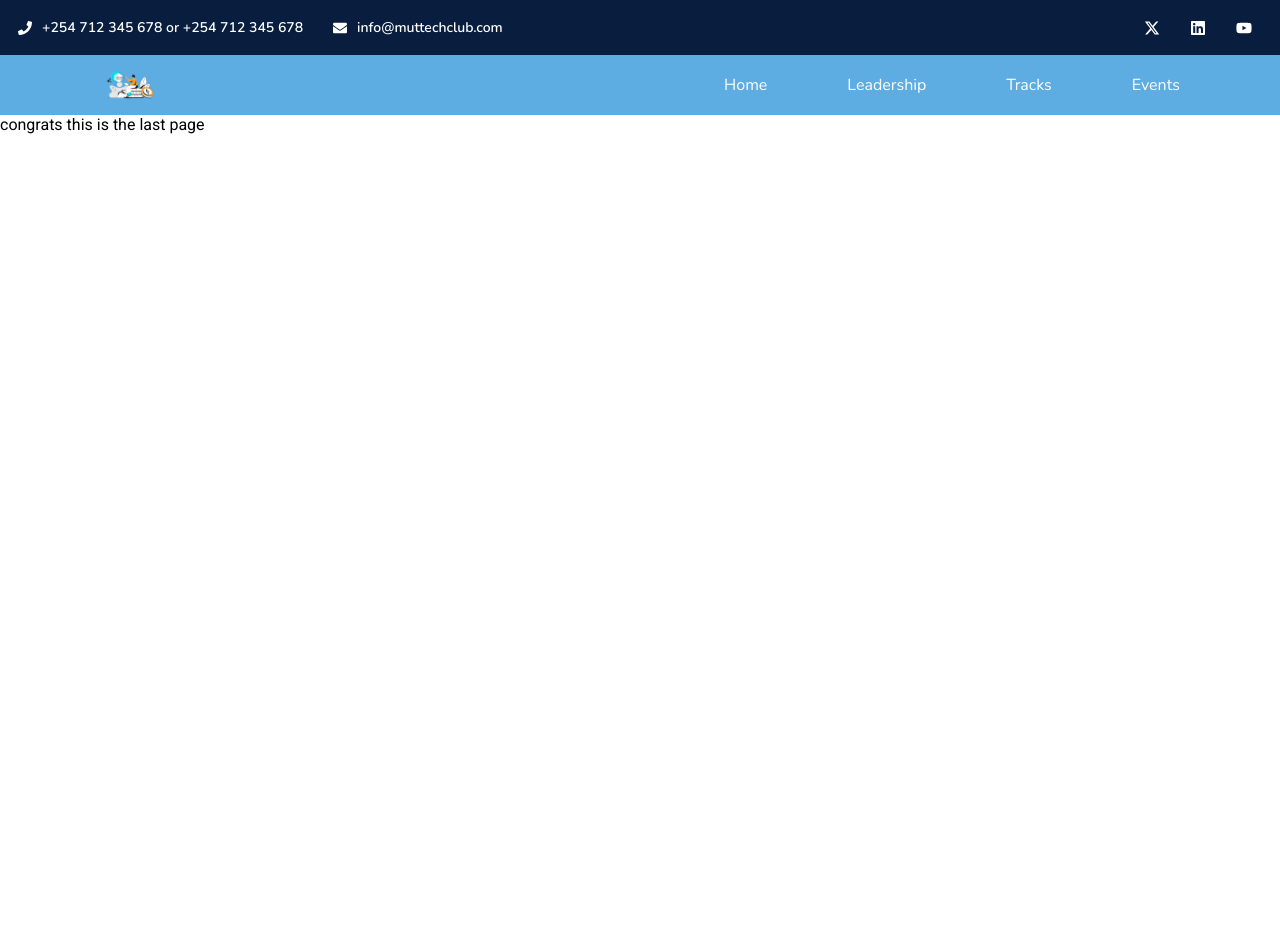
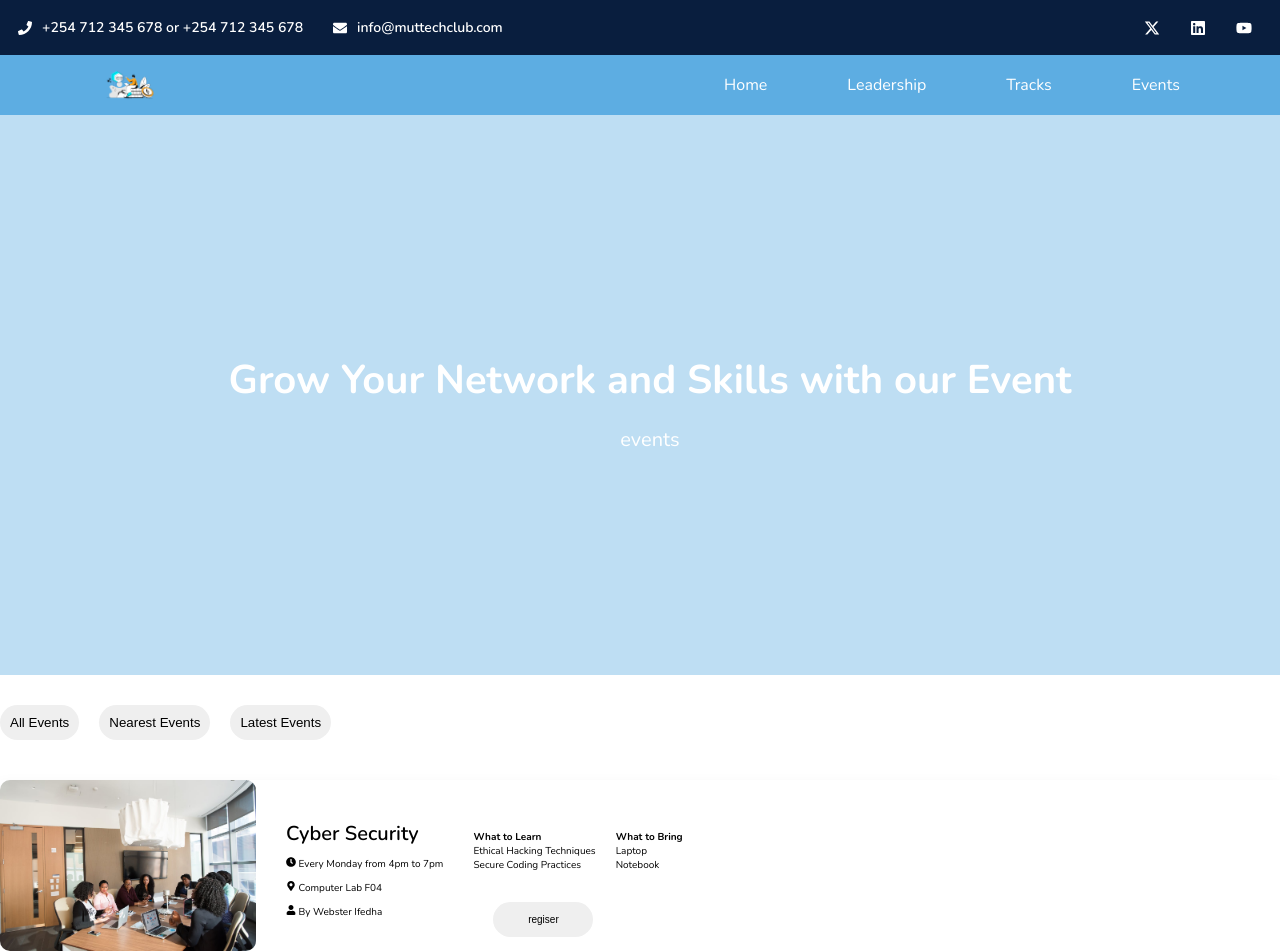
Before and after one commit to Naominm/mutc-website, a React (Vite) app: page /Events in a window 1280 px wide. Shown: the top 952 px of the page. Before the commit the page ends 800 px from the top, so only its background shows below. Built offline with nearby package versions, Linux system fonts and the light colour scheme.

Commit message:
Build the event card

```diff
--- a/src/components/Header/Header.tsx
+++ b/src/components/Header/Header.tsx
@@ -80,7 +80,7 @@ function Header() {
           className={({ isActive }) => (isActive ? "active-link link" : "link")}
           to="/Events"
         >
-         Events
+          Events
         </NavLink>
       </div>
       </div>
--- a/src/components/Hero/Hero.css
+++ b/src/components/Hero/Hero.css
@@ -15,9 +15,7 @@
     color: var(--pure-white);
     font-size: 10rem;
 }
-.text-section h1{
 
-}
 .video-wrapper{
     width:50%;
     height: auto;
--- a/src/pages/Events/Event.css
+++ b/src/pages/Events/Event.css
@@ -0,0 +1,91 @@
+.events-hero-section{
+    display: flex;
+    align-items: center;
+    text-align: center;
+    font-family: var( --font-secondary);
+}
+.event-btn{
+    display: flex;
+    gap: 2rem;
+    margin-top: 3rem;
+}
+button{
+    padding: 1rem;
+    border-radius: 10rem;
+    border: none;
+    outline: none;
+
+}
+.event-card{
+    display: flex;
+    flex-wrap: wrap;
+    box-shadow: 0 8px 15px rgba(0, 0, 0, 0.1);
+    gap: 3rem;
+    margin-top: 4rem;
+    width: 100%;
+}
+@media screen and (max-width:23.6875em) {
+    .event-card{
+        align-items: center;
+    }
+}
+
+.event-image-section{
+    width: 20%;
+    height: auto;
+}
+@media screen and (max-width:46em) {
+    .event-image-section{
+        width: 50%;
+    }
+}
+@media screen and (max-width:23.6875em) {
+    .event-image-section{
+        width: 100%;
+    }
+}
+
+.event-image-section img{
+    border-radius: 1rem;
+    width: 100%;
+    height: 100%;
+    object-fit: cover;
+}
+.event-text-section{
+    margin-top: 4rem;
+    display: flex;
+    flex-direction: column;
+    gap: 1rem;
+    font-size: 1rem;
+    font-family: var( --font-secondary);
+}
+@media screen and (max-width:23.6875em) {
+    .event-text-section{
+        justify-content: center;
+    }
+}
+.left-details-sec{
+    display: flex;
+    gap: 2rem;
+    margin-top: 5rem;
+    font-family: var(--font-secondary);
+    font-size: 1rem;
+}
+@media screen and (max-width:46em) {
+    .left-details-sec{
+        margin-top: 1rem;
+    }
+}
+
+.title{
+    font-size: 2rem;
+    font-weight: 600;
+}
+.regcta{
+    width: 10rem;
+    padding: 1.2rem;
+    font-size: 1rem;
+    margin-left: 2rem;
+    margin-top: 3rem;
+    align-self: flex-start;
+}
--- a/src/pages/Events/Event.tsx
+++ b/src/pages/Events/Event.tsx
@@ -1,11 +1,98 @@
+import { FaCalendarAlt, FaClock, FaMapMarkerAlt, FaUser } from "react-icons/fa";
+import LeadershipContents from "../../components/Hero/Hero";
+import Image2 from "../../assets/mutc-images/hero2.jpg"
 import "./Event.css"
+import { li } from "framer-motion/client";
+
+
+interface eventCardProps{
+  title:string,
+  Description:string,
+  location:string,
+  lead:string,
+  learnItems:string[],
+  bringItems:string[],
+  header:string,
+  header2:string
+}
 
 function Events() {
     return (
       <div className="events-page">
-        <p>congrats this is the last page </p>
+       <EventsHero/>
+       <EventCta/>
+       <EventCard
+        title="Cyber Security"
+        Description="Every Monday from 4pm to 7pm"
+        location="Computer Lab F04"
+        lead="By Webster Ifedha"
+        header="What to Learn"
+        learnItems={["Ethical Hacking Techniques", "Secure Coding Practices"]}
+        header2="What to Bring"
+        bringItems={["Laptop", " Notebook"]}
+      />
       </div>
      );
 }
+function EventsHero(){
+  return(
+    <div className="events-hero-section">
+     <LeadershipContents Heading="Grow Your Network and Skills with our Event" Text="events" Video=""/>
+    </div>
+  )
+}
+function EventCta(){
+  return(
+    <div className="event-btn">
+      <button>All Events</button>
+      <button>Nearest Events</button>
+      <button>Latest Events</button>
+    </div>
+  )
+}
 
+function EventCard({ title, Description, location, lead, learnItems, bringItems,header,header2 }:eventCardProps){
+  return(
+    <div className="event-card">
+     <div className="event-image-section">
+      <div className="event-image-wrapper">
+        <img src={Image2} alt="" />
+      </div>
+     </div>
+     <div className="event-text-section">
+      <div className="title"> {title}</div>
+      <div className="description"> <FaClock /> {Description}</div>
+      <div className="location">  <FaMapMarkerAlt /> {location}</div>
+      <div className="lead"> <FaUser /> {lead}</div>
+
+     </div>
+     <div className="left-details-sec">
+     <div className="event-list-details">
+     <h4>{header}</h4>
+          <ul>
+            {
+              learnItems.map((item,index)=>(
+                <li key={index}>{item}</li>
+              ))
+            }
+          </ul>
+          <button className="regcta">regiser</button>
+     </div>
+
+
+     <div className="bring">
+          <h4>{header2}</h4>
+          <ul>
+          {bringItems.map((item, index) => (
+              <li key={index}>{item}</li>
+            ))}
+          </ul>
+
+        </div>
+
+     </div>
+
+    </div>
+  )
+}
 export default Events;
```
